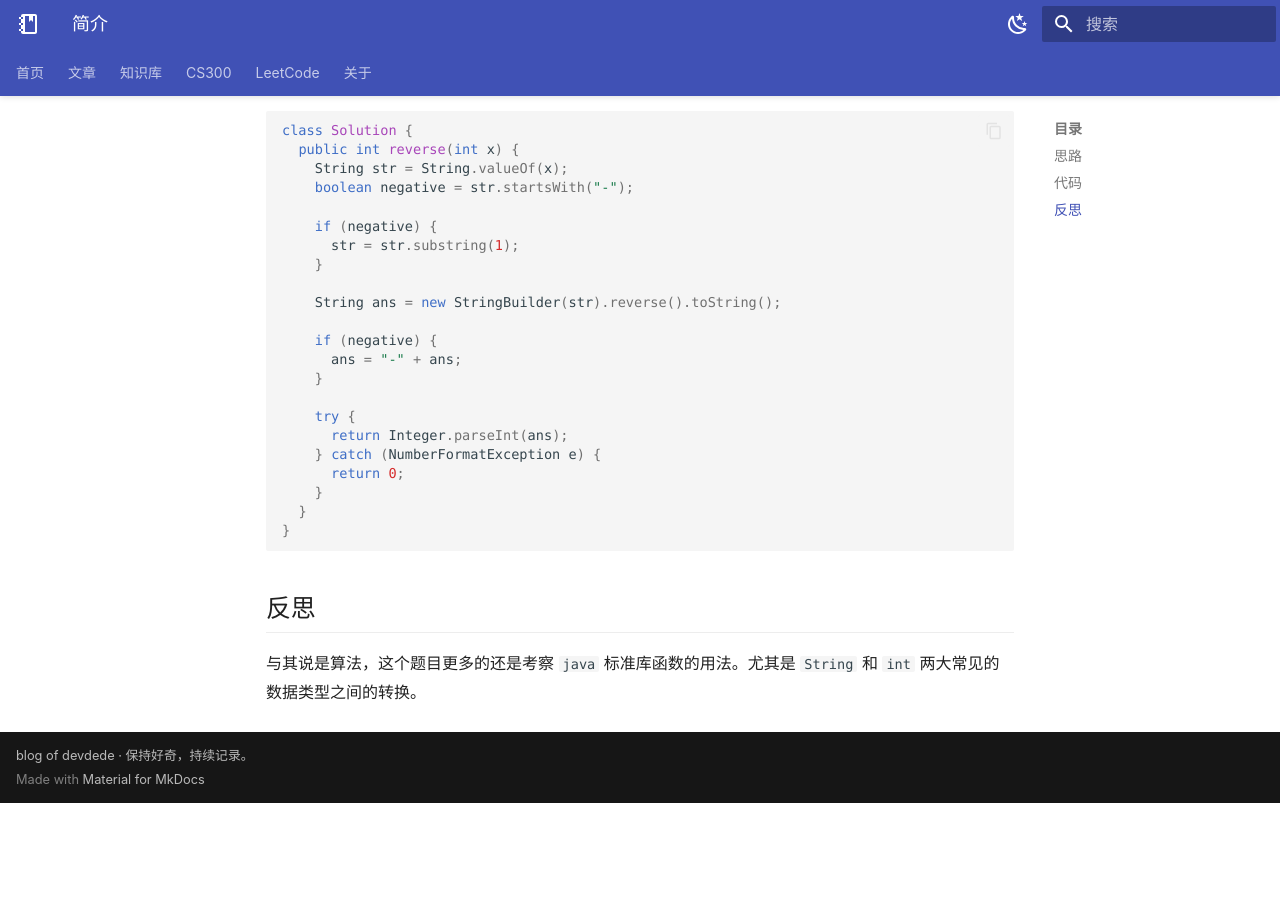
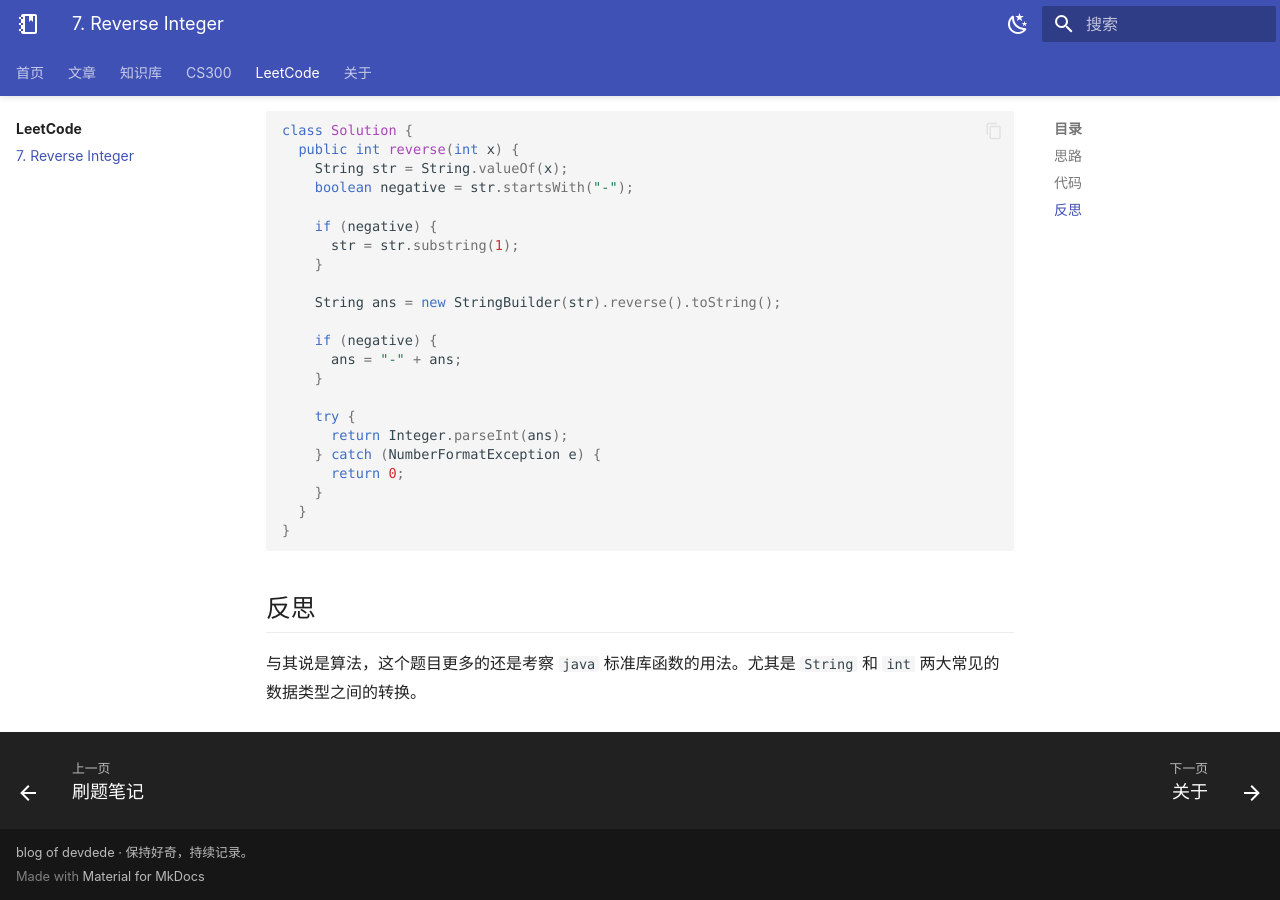
Before and after one commit to devdede12345/devdede.github.io, an MkDocs documentation site: the page built from docs/leetcode/7_reverseInteger.md, in a window 1280 px wide and 900 px high, scrolled down 570 px. Built offline with MkDocs 1.6.1 and Material for MkDocs 9.7.7, drawn with Linux system fonts in a browser that asks for light colours; before the commit the page ends 1373 px from its top, so only the background shows below that.

Commit message:
implement the mkdocs

```diff
--- a/mkdocs.yml
+++ b/mkdocs.yml
@@ -73,5 +73,6 @@ nav:
       - 课程笔记: cs300/index.md
   - LeetCode:
       - 刷题笔记: leetcode/index.md
+      - 7. Reverse Integer: leetcode/7_reverseInteger.md
   - 关于: about.md
 copyright: blog of devdede · 保持好奇，持续记录。
```
